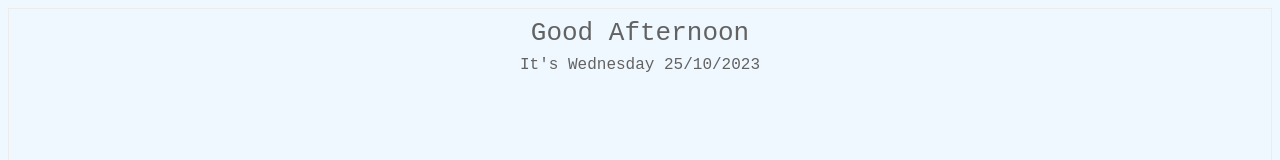
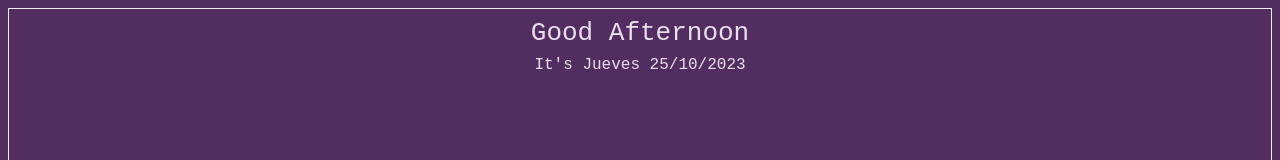
Before and after one commit to Chapalapastruca/fechayhora_notion, a plain HTML site: page index.htm in a window 1280 px wide. Shown: the top 160 px of the page. Drawn offline with Linux system fonts and the light colour scheme.

Commit message:
Update index.htm

```diff
--- a/index.htm
+++ b/index.htm
@@ -5,7 +5,7 @@
 #lbl {
     font-family: monospace;
     font-size: xx-large;
-    color: #626262;
+    color: #ebdef0;
     padding: 5px;
     border: 1px solid #ececec;
     text-align: center;
@@ -18,7 +18,7 @@
     font-size:large;
 }
 body{
-    background-color: aliceblue;
+    background-color: #512e5f;
 }
     </style>
 </head>
@@ -28,13 +28,13 @@ body{
 
 <script>
     var weekday = new Array(7);
-    weekday[0] = "Sunday";
-    weekday[1] = "Monday";
-    weekday[2] = "Tuesday";
-    weekday[3] = "Wednesday";
-    weekday[4] = "Thursday";
-    weekday[5] = "Friday";
-    weekday[6] = "Saturday";
+    weekday[0] = "Lunes";
+    weekday[1] = "Martes";
+    weekday[2] = "Miercoles";
+    weekday[3] = "Jueves";
+    weekday[4] = "Viernes";
+    weekday[5] = "Sabado";
+    weekday[6] = "Domingo";
 
 
     var today = new Date();
```
